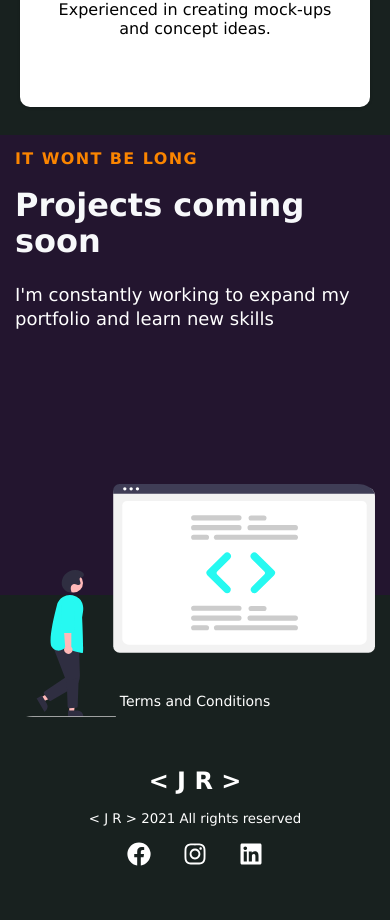
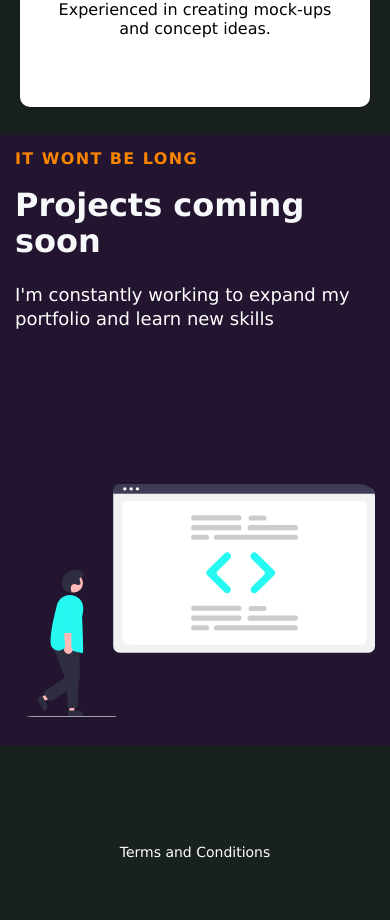
Before and after one commit to Serathian/jake-reddy.com-frontend, a React (Create React App) app: page / in a window 390 px wide. Shown: the part 2959-3879 px from the top of the page. Built offline with nearby package versions, Linux system fonts and the light colour scheme; no server answers.

Commit message:
small fix to responsiveness of portfolio elements

```diff
--- a/src/components/CurriculumVitae/CVContent/CVContent.js
+++ b/src/components/CurriculumVitae/CVContent/CVContent.js
@@ -16,8 +16,8 @@ import {
   CVSubtitle,
   CVProjectSubtitleWrapper,
   CVProjectSubtitle,
-  CVProjectDescriptionWrapper,
-  CVProjectDescription,
+  //CVProjectDescriptionWrapper,
+  //CVProjectDescription,
   CVProjectLinksContainer,
   CVGitLinkWrapper,
   CVGitLink,
--- a/src/components/Portfolio/BodySectionElements.js
+++ b/src/components/Portfolio/BodySectionElements.js
@@ -14,7 +14,7 @@ export const BodyContainer = styled.div`
 export const BodyWrapper = styled.div`
   display: grid;
   z-index: 1;
-  height: 460px;
+  min-height: 460px;
   width: 100%;
   max-width: 1100px;
   margin-right: auto;
```
